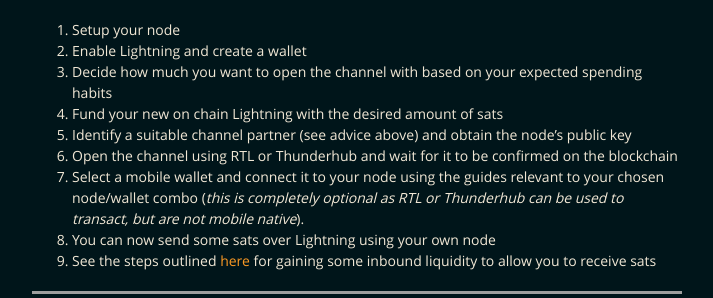
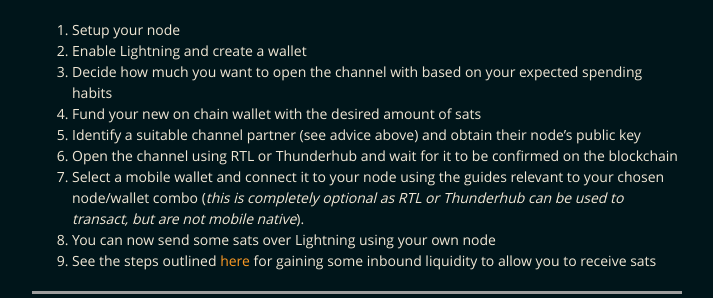
Before and after one commit to BitcoinQnA/ln-guide, a Jekyll site: the page built from index.md, in a window 1280 px wide and 900 px high, scrolled down 926 px, cut to the strip 156-454 px from the top of the window. Shown: the whole strip, without its empty margins (283-996 px from the left). Built offline with Jekyll 4.4.1, drawn with Linux system fonts in a browser that asks for light colours; grey boxes are pictures that could not be loaded.

Commit message:
Update index.md

```diff
--- a/index.md
+++ b/index.md
@@ -34,8 +34,8 @@ If you want to do things through your own [node](https://node.guide), then using
 1.  Setup your node
 2.  Enable Lightning and create a wallet
 4.  Decide how much you want to open the channel with based on your expected spending habits
-4.  Fund your new on chain Lightning with the desired amount of sats
-3.  Identify a suitable channel partner (see advice above) and obtain the node's public key
+4.  Fund your new on chain wallet with the desired amount of sats
+3.  Identify a suitable channel partner (see advice above) and obtain their node's public key
 5.  Open the channel using RTL or Thunderhub and wait for it to be confirmed on the blockchain
 6.  Select a mobile wallet and connect it to your node using the guides relevant to your chosen node/wallet combo (*this is completely optional as RTL or Thunderhub can be used to transact, but are not mobile native*).
 7.  You can now send some sats over Lightning using your own node
```
